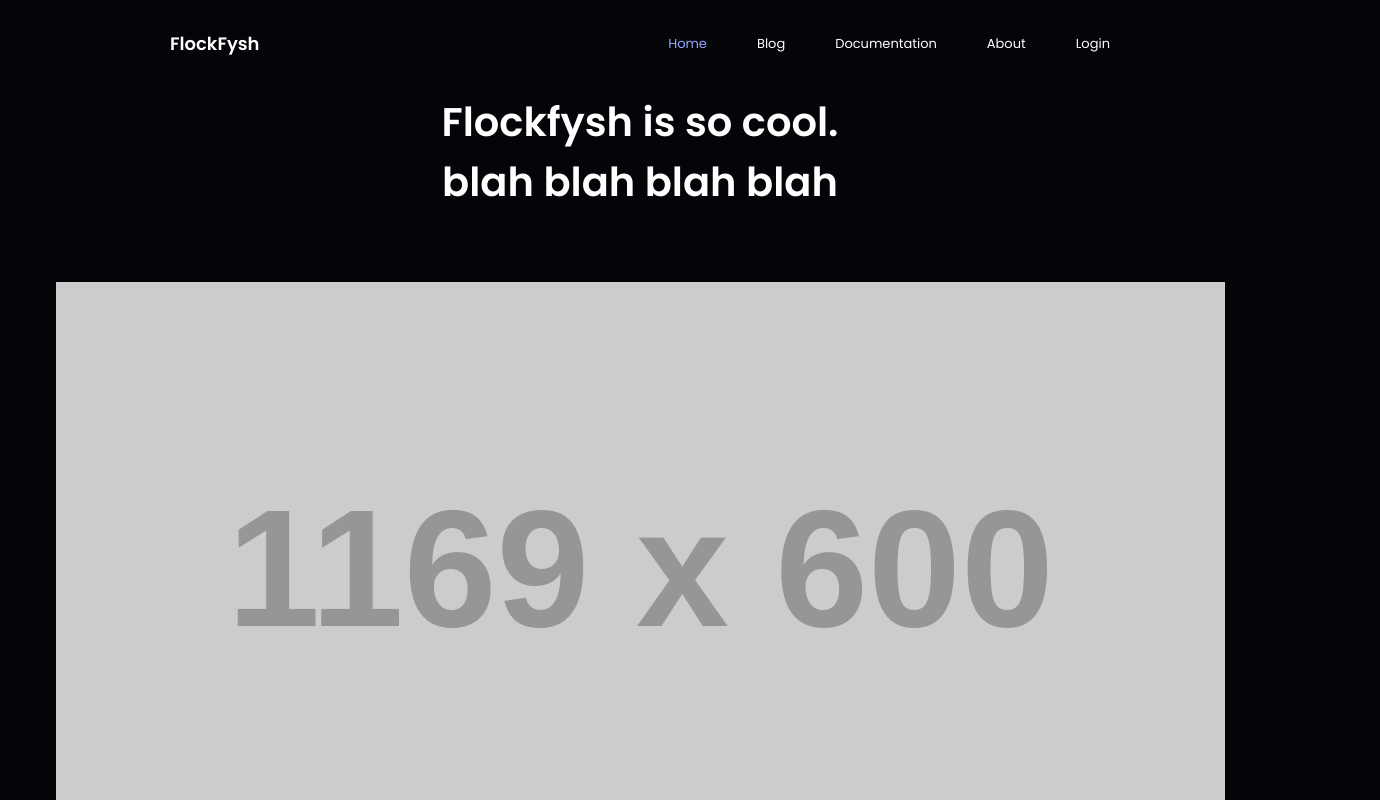
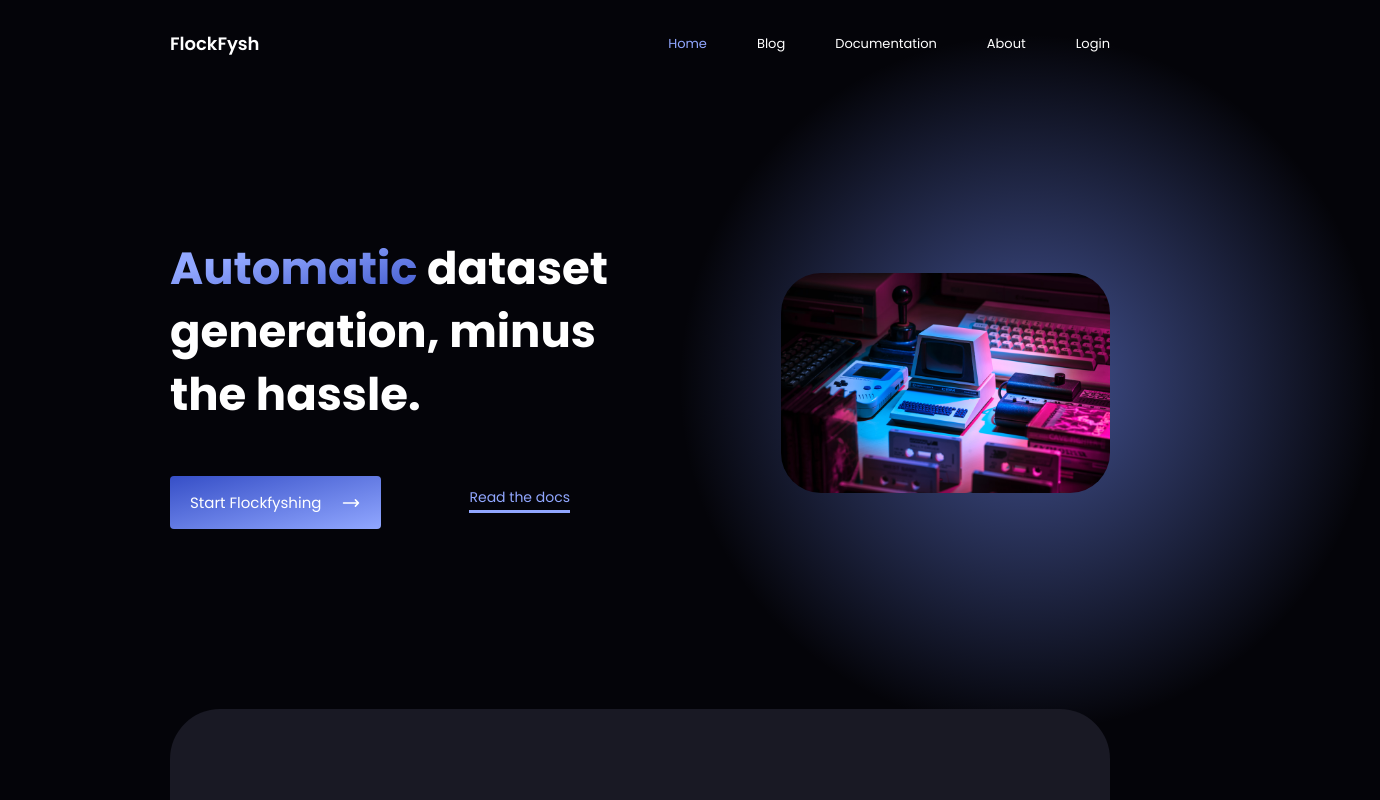
Before and after one commit to flockfysh/frontend, a React (Create React App) app: page / in a window 1280 px wide. Shown: the top 800 px of the page, 1380 px wide, since content can reach past the window. Built offline with nearby package versions, Linux system fonts and the light colour scheme; a web font is replaced by a local one.

Commit message:
Created the hero section with the gradient effect

```diff
--- a/src/components/Sections/hero/hero.jsx
+++ b/src/components/Sections/hero/hero.jsx
@@ -1,13 +1,24 @@
+import Button from "../../UI/Button";
+import LinkUnderline from "../../UI/Link";
 import classes from "./hero.module.css";
+import heroImage from "../../../images/HeroImage.jpg";
+import Heading from "../../UI/Heading";
 
 export default function hero() {
    return (
-      <>
-         <h1 className={classes.heroText}>Flockfysh is so cool. blah blah blah blah</h1>
-         <div className={classes.heroImage}>
-            <img src="https://via.placeholder.com/1169x600?text=FlockFysh+Hero+Image" alt="Demo" />
+      <div className={classes.heroSectionDiv}>
+         <div className={classes.contentSection}>
+            <Heading
+               beforeSpan=""
+               span="Automatic "
+               afterSpan="dataset generation, minus the hassle."
+            />
+            <div className={classes.buttonsHolder}>
+               <Button text="Start Flockfyshing" to="/" />
+               <LinkUnderline to="/" text="Read the docs" />
+            </div>
          </div>
-         <div className={classes.sumContent}></div>
-      </>
+         <img src={heroImage} alt="HeroImage" className={classes.image} />
+      </div>
    );
 }
--- a/src/components/Sections/hero/hero.module.css
+++ b/src/components/Sections/hero/hero.module.css
@@ -1,19 +1,27 @@
-.heroText {
-   font-size: 4rem;
-   font-weight: 600;
-   padding-top: 3.5rem;
-   padding-bottom: 3.5rem;
-   margin: 0 auto;
-   width: 45rem;
-   text-align: center;
+.image {
+   width: 35%;
+   border-radius: 4rem;
 }
-
-.heroImage {
+.heroSectionDiv::before {
+   content: "";
+   width: 55vw;
+   height: 55vw;
+   position: absolute;
+   right: -27rem;
+   z-index: -1;
+   background-image: radial-gradient(circle, var(--color-blue-gradients) 10%, rgba(0, 0, 0, 0) 70%);
+   border-radius: 300rem;
+}
+.heroSectionDiv {
+   margin: 18rem 0;
+   align-items: center;
    display: flex;
-   justify-content: center;
-   margin-top: 3.5rem;
+   position: relative;
 }
-
-.sumContent {
-   margin-bottom: 10.5rem;
+.buttonsHolder {
+   width: 40rem;
+   margin-top: 5rem;
+   display: flex;
+   align-items: center;
+   justify-content: space-between;
 }
--- /dev/null
+++ b/src/components/UI/Heading.jsx
@@ -0,0 +1,13 @@
+import classes from "./Heading.module.css";
+
+const Heading = props => {
+   return (
+      <h1 className={classes.heading}>
+         {props.beforeSpan}
+         <span className={classes.span}>{props.span}</span>
+         {props.afterSpan}
+      </h1>
+   );
+};
+
+export default Heading;
--- /dev/null
+++ b/src/components/UI/Heading.module.css
@@ -0,0 +1,16 @@
+.heading {
+   font-weight: bold;
+   font-size: 4.5rem;
+   width: 80%;
+   line-height: 1.4;
+}
+
+.span {
+   background: linear-gradient(
+      to bottom right,
+      var(--color-blue-primary) 30%,
+      var(--color-blue-secondary)
+   );
+   background-clip: text;
+   color: rgba(0, 0, 0, 0);
+}
--- /dev/null
+++ b/src/components/UI/Link.jsx
@@ -0,0 +1,12 @@
+import { Link } from "react-router-dom";
+import classes from "./Link.module.css";
+
+const LinkUnderline = props => {
+   return (
+      <Link to={props.to} className={classes.link}>
+         {props.text}
+      </Link>
+   );
+};
+
+export default LinkUnderline;
--- /dev/null
+++ b/src/components/UI/Link.module.css
@@ -0,0 +1,15 @@
+.link {
+   color: var(--color-blue-primary);
+   font-size: 1.4rem;
+   margin-bottom: 1rem;
+   position: relative;
+}
+.link::after {
+   content: "";
+   width: 100%;
+   height: 3px;
+   background-color: var(--color-blue-primary);
+   position: absolute;
+   bottom: -0.5rem;
+   left: 0;
+}
```
Also changed, not shown: src/images/HeroImage.jpg (added).
